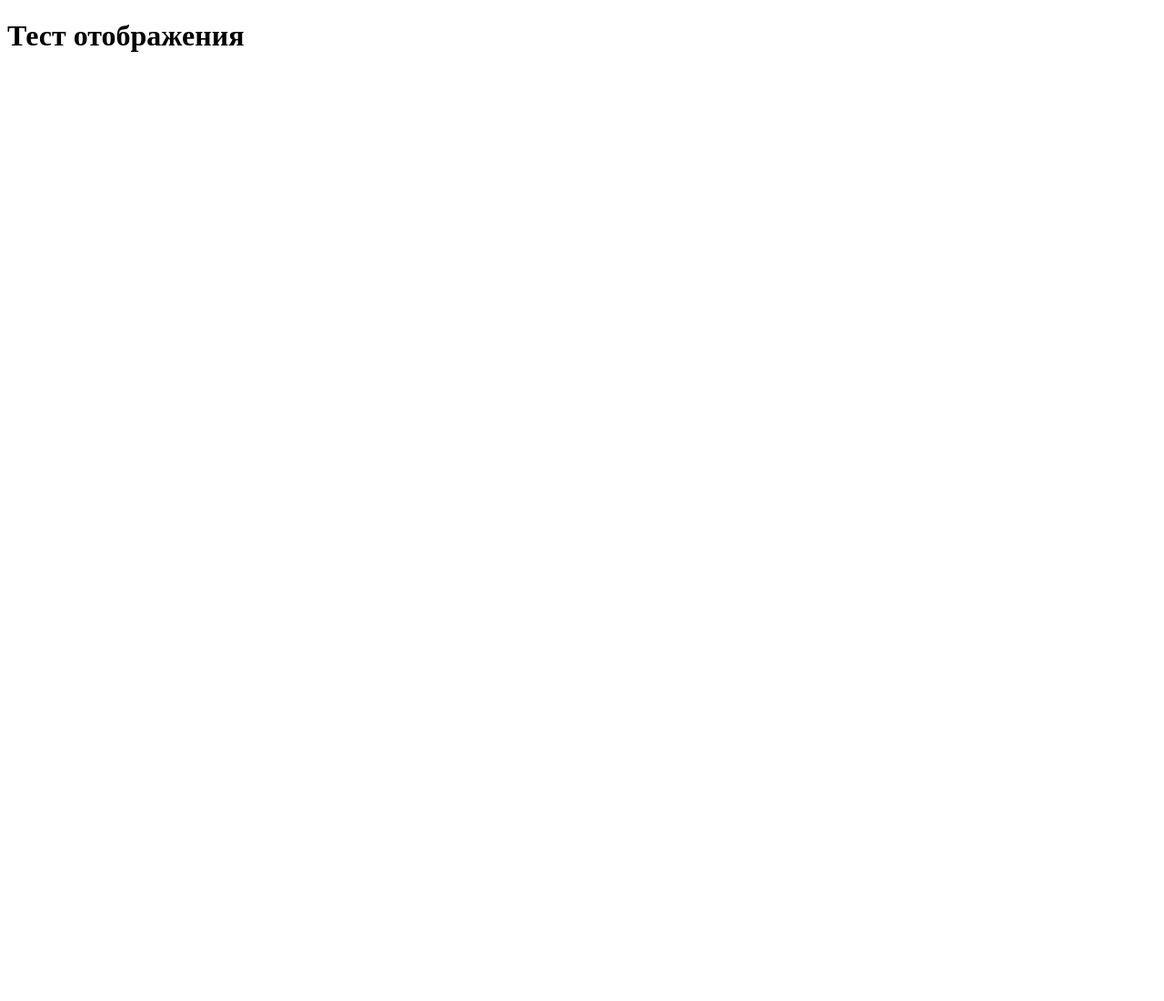
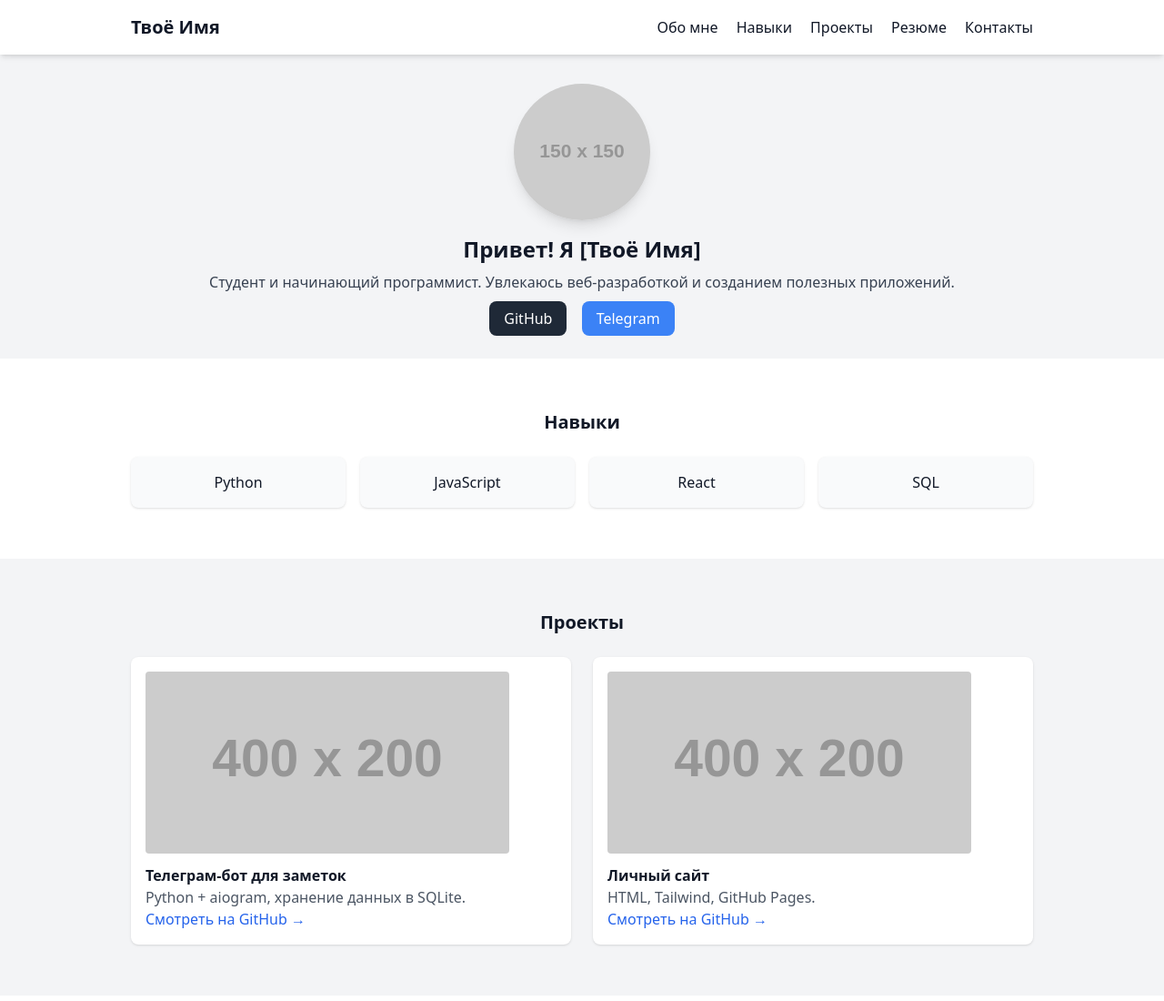
Before and after one commit to d1me1b/d1me1b.github.io, a website: page index.html in a window 1280 px wide. Shown: the top 1100 px of the page at 91% size. Before the commit the page ends 800 px from the top, so only its background shows below. Drawn offline with nearby package versions, Linux system fonts and the light colour scheme; placeholder pictures from the web are drawn by us.

Commit message:
Update index.html

```diff
--- a/index.html
+++ b/index.html
@@ -1,6 +1,91 @@
 <!DOCTYPE html>
-<html>
-  <body>
-    <h1>Тест отображения</h1>
-  </body>
+<html lang="ru">
+<head>
+  <meta charset="UTF-8" />
+  <meta name="viewport" content="width=device-width, initial-scale=1.0" />
+  <title>Моё портфолио — Программист</title>
+  <script src="https://cdn.tailwindcss.com"></script>
+</head>
+<body class="bg-gray-100 text-gray-900 font-sans">
+  <!-- Header -->
+  <header class="bg-white shadow-md sticky top-0 z-50">
+    <div class="max-w-5xl mx-auto flex justify-between items-center p-4">
+      <h1 class="text-xl font-bold">Твоё Имя</h1>
+      <nav class="space-x-4">
+        <a href="#about" class="hover:text-blue-600">Обо мне</a>
+        <a href="#skills" class="hover:text-blue-600">Навыки</a>
+        <a href="#projects" class="hover:text-blue-600">Проекты</a>
+        <a href="#resume" class="hover:text-blue-600">Резюме</a>
+        <a href="#contacts" class="hover:text-blue-600">Контакты</a>
+      </nav>
+    </div>
+  </header>
+
+  <!-- Hero Section -->
+  <section id="about" class="max-w-5xl mx-auto p-8 text-center">
+    <img src="https://via.placeholder.com/150" alt="Фото" class="rounded-full mx-auto mb-4 shadow-lg" />
+    <h2 class="text-2xl font-bold mb-2">Привет! Я [Твоё Имя]</h2>
+    <p class="text-gray-700">Студент и начинающий программист. Увлекаюсь веб‑разработкой и созданием полезных приложений.</p>
+    <div class="mt-4 space-x-3">
+      <a href="https://github.com/" target="_blank" class="px-4 py-2 bg-gray-800 text-white rounded-lg">GitHub</a>
+      <a href="https://t.me/" target="_blank" class="px-4 py-2 bg-blue-500 text-white rounded-lg">Telegram</a>
+    </div>
+  </section>
+
+  <!-- Skills -->
+  <section id="skills" class="bg-white py-10">
+    <div class="max-w-5xl mx-auto p-4">
+      <h2 class="text-xl font-bold mb-6 text-center">Навыки</h2>
+      <div class="grid grid-cols-2 md:grid-cols-4 gap-4 text-center">
+        <div class="p-4 bg-gray-50 rounded-lg shadow">Python</div>
+        <div class="p-4 bg-gray-50 rounded-lg shadow">JavaScript</div>
+        <div class="p-4 bg-gray-50 rounded-lg shadow">React</div>
+        <div class="p-4 bg-gray-50 rounded-lg shadow">SQL</div>
+      </div>
+    </div>
+  </section>
+
+  <!-- Projects -->
+  <section id="projects" class="py-10">
+    <div class="max-w-5xl mx-auto p-4">
+      <h2 class="text-xl font-bold mb-6 text-center">Проекты</h2>
+      <div class="grid md:grid-cols-2 gap-6">
+        <div class="bg-white p-4 rounded-lg shadow">
+          <img src="https://via.placeholder.com/400x200" alt="Проект 1" class="rounded mb-3">
+          <h3 class="font-semibold">Телеграм-бот для заметок</h3>
+          <p class="text-gray-600">Python + aiogram, хранение данных в SQLite.</p>
+          <a href="#" class="text-blue-600">Смотреть на GitHub →</a>
+        </div>
+        <div class="bg-white p-4 rounded-lg shadow">
+          <img src="https://via.placeholder.com/400x200" alt="Проект 2" class="rounded mb-3">
+          <h3 class="font-semibold">Личный сайт</h3>
+          <p class="text-gray-600">HTML, Tailwind, GitHub Pages.</p>
+          <a href="#" class="text-blue-600">Смотреть на GitHub →</a>
+        </div>
+      </div>
+    </div>
+  </section>
+
+  <!-- Resume -->
+  <section id="resume" class="bg-white py-10">
+    <div class="max-w-5xl mx-auto p-4 text-center">
+      <h2 class="text-xl font-bold mb-4">Резюме</h2>
+      <p class="text-gray-600 mb-4">Здесь можно указать образование, курсы и опыт (например, учебные проекты или стажировки).</p>
+      <a href="resume.pdf" class="px-4 py-2 bg-blue-600 text-white rounded-lg">Скачать резюме (PDF)</a>
+    </div>
+  </section>
+
+  <!-- Contacts -->
+  <section id="contacts" class="py-10">
+    <div class="max-w-5xl mx-auto p-4 text-center">
+      <h2 class="text-xl font-bold mb-4">Контакты</h2>
+      <p class="text-gray-700">Пиши мне: <a href="mailto:you@example.com" class="text-blue-600">you@example.com</a></p>
+    </div>
+  </section>
+
+  <!-- Footer -->
+  <footer class="bg-gray-800 text-white text-center p-4">
+    <p>© 2025 Твоё Имя. Сделано с ❤️</p>
+  </footer>
+</body>
 </html>
```
